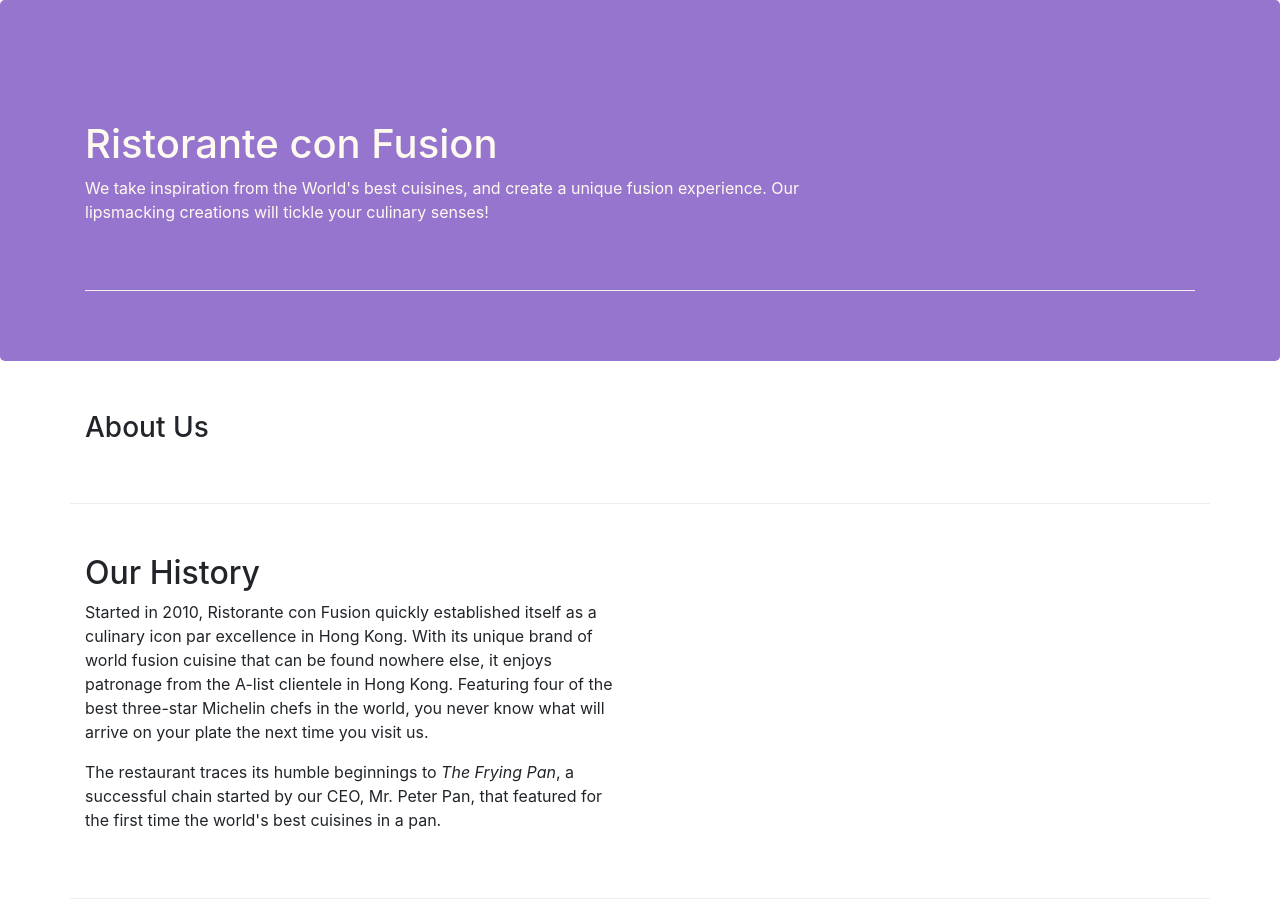
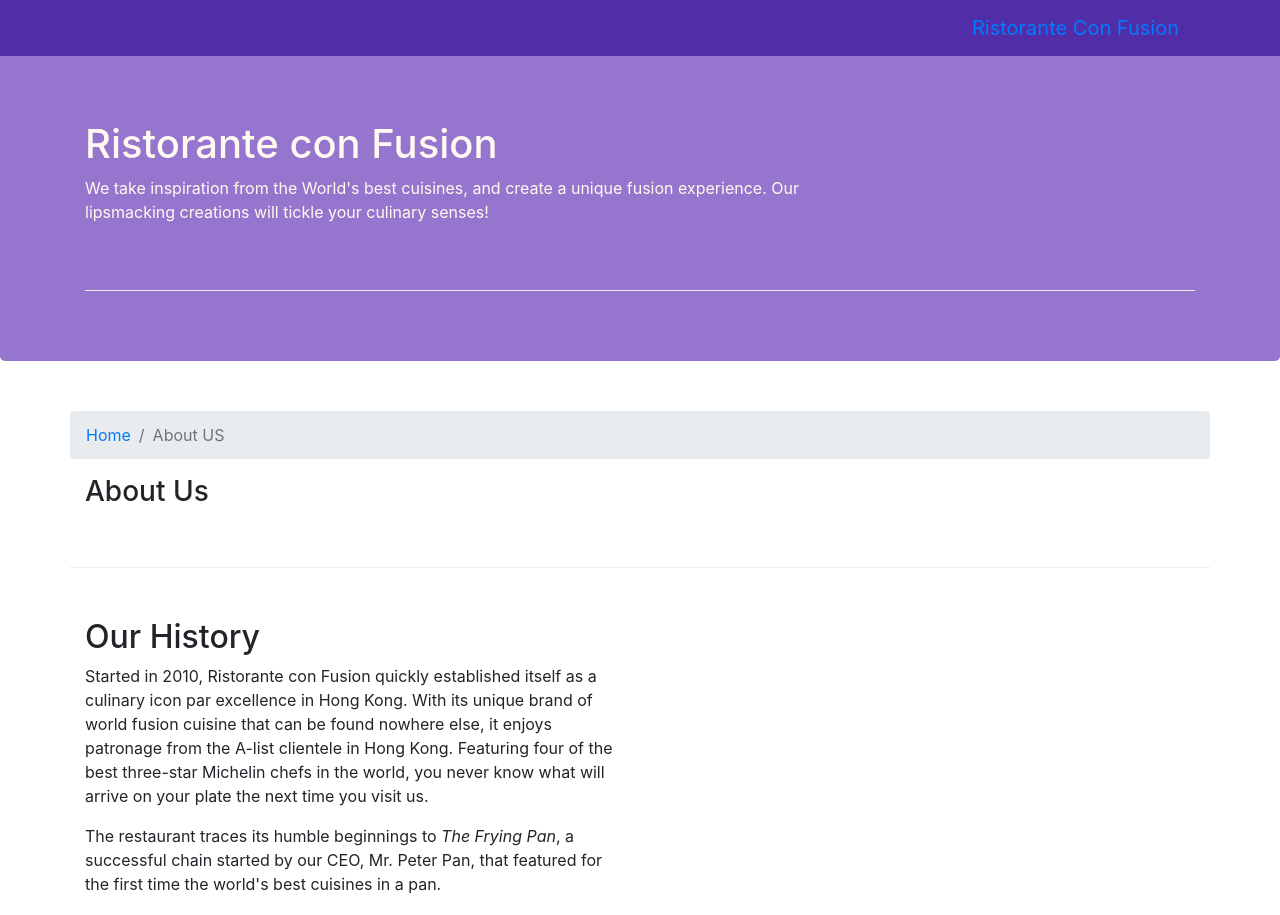
Before and after one commit to abhayp279/bootstrap4, a website: page aboutus.html in a window 1280 px wide. Shown: the top 915 px of the page. Drawn offline with nearby package versions, Linux system fonts and the light colour scheme.

Commit message:
NavBar and Breadcrumbs

```diff
--- a/aboutus.html
+++ b/aboutus.html
@@ -15,7 +15,23 @@
 <link rel="stylesheet" href="node_modules/bootstrap/dist/css/bootstrap.min.css">
 <link rel="stylesheet" href="css/styles.css">
 <body>
+    <nav class="navbar navbar-inverse navbar-toggleable-sm fixed-top">
+        <div class="container">
+            <button class="navbar-toggler" type="button" data-toggle="collapse" data-target="#Navbar">
+                <span class="navbar-toggler-icon"></span>
+            </button>
+            <a class="navbar-brand" href="./index.html">Ristorante Con Fusion</a>
+            <div class="collapse navbar-collapse" id="Navbar">
+            <ul class="navbar-nav">
+                <li class="nav-item"><a class="nav-link" href="./index.html" class="text-white">Home</a></li>
+                <li class="nav-item active"><a class="nav-link" href="#" class="text-white">About</a></li>
+                <li class="nav-item"><a class="nav-link" href="#" class="text-white">Menu</a></li>
+                <li class="nav-item"><a class="nav-link" href="#" class="text-white">Contact</a></li>
 
+            </ul>
+        </div>
+        </div>
+    </nav>
     <header class="jumbotron">
         <div class="container">
             <div class="row row-header">
@@ -31,6 +47,10 @@
 
     <div class="container">
         <div class= "row row-content align-items-center padding-0">
+            <ol class="col-12 breadcrumb">
+                <li class="breadcrumb-item"> <a href="./index.html">Home</a></li>
+                <li class="breadcrumb-item active">About US</a></li>
+            </ol>
             <div class="col col-sm">
                <h3>About Us</h3>
             </div>
@@ -83,8 +103,8 @@
                 <div class="col-5 offset-1 col-sm-2">
                     <h5>Links</h5>
                     <ul class="list-unstyled">
-                        <li><a href="#">Home</a></li>
-                        <li><a href="#">About</a></li>
+                        <li><a href="./index.html">Home</a></li>
+                        <li><a href="./aboutus.html">About</a></li>
                         <li><a href="#">Menu</a></li>
                         <li><a href="#">Contact</a></li>
                     </ul>
--- a/css/styles.css
+++ b/css/styles.css
@@ -30,3 +30,7 @@
     padding-right:0;
     padding-left:0;
 }
+
+.navbar-inverse {
+    background-color: #512DA8
+}
```
Also changed, not shown: index.html (+17 -1 lines).
